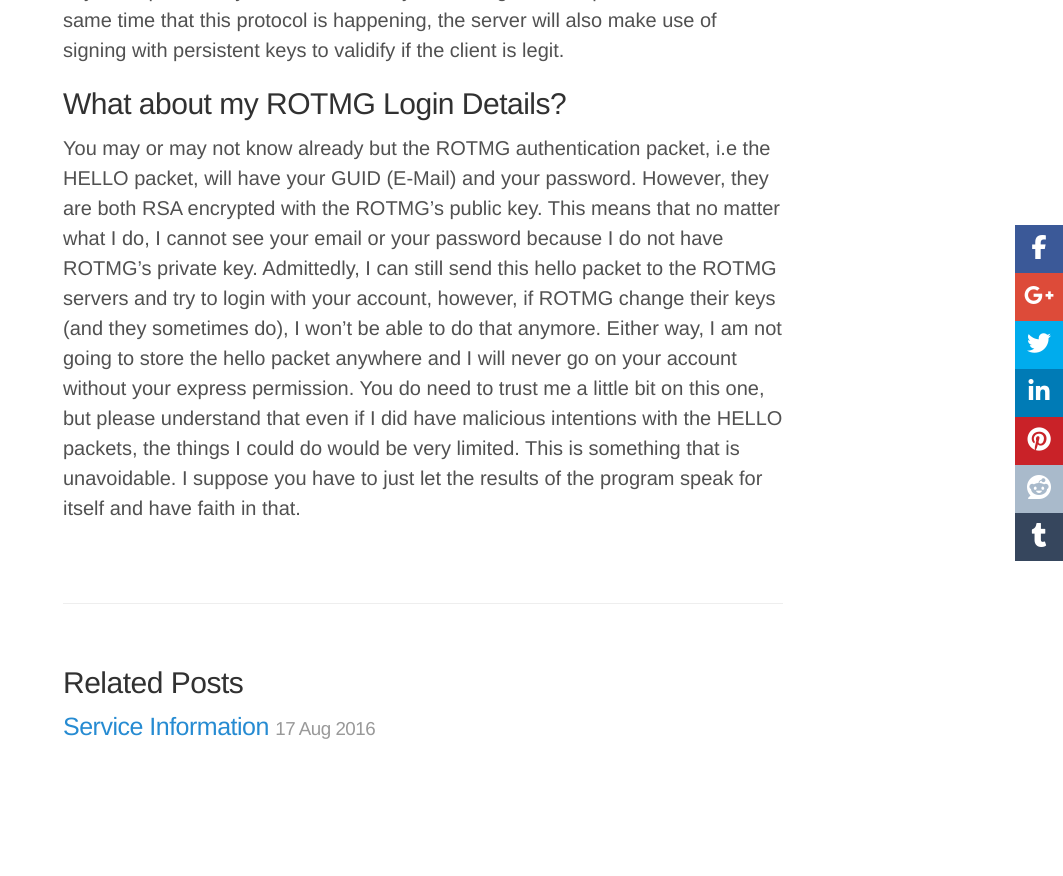
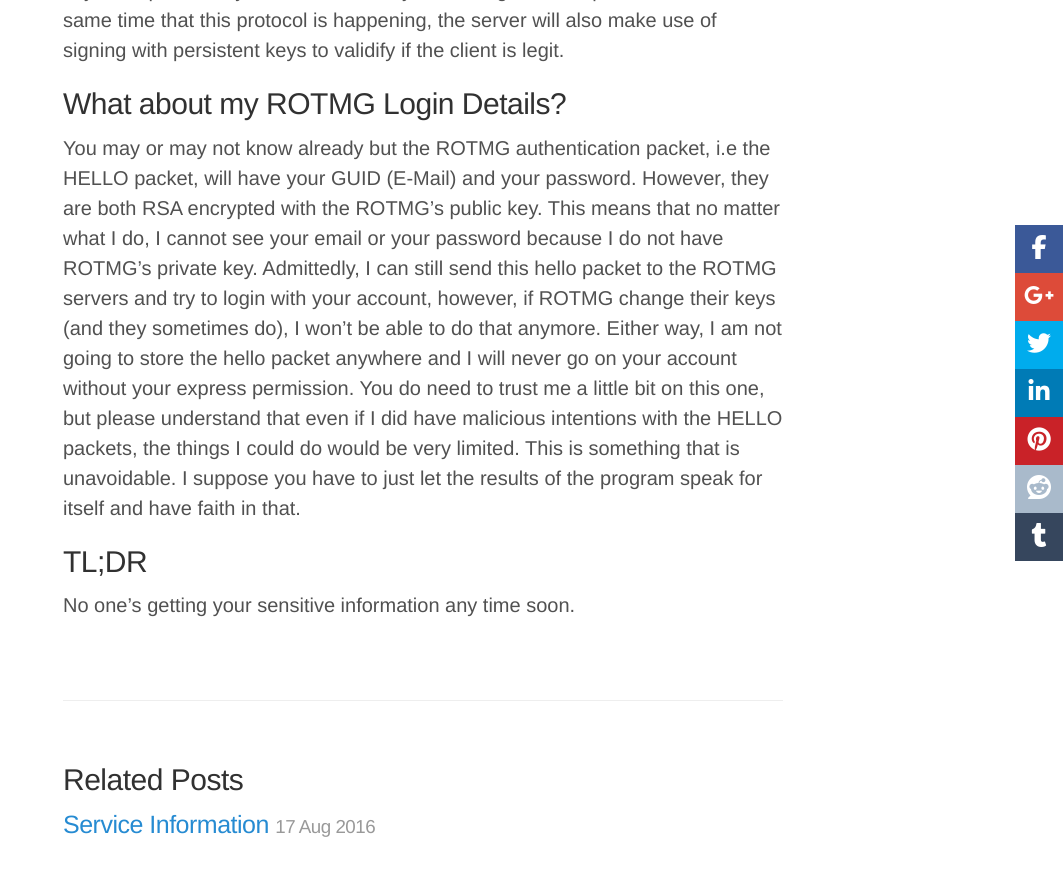
Before and after one commit to PixelZerg/PixelZFameBot, a Jekyll site: the page built from _posts/2016-08-17-security.markdown, in a window 1280 px wide and 900 px high, scrolled down 3799 px. Shown: the top 876 px of the window, without its empty margins (217-1280 px from the left). Built offline with Jekyll 4.4.1, drawn with Linux system fonts in a browser that asks for light colours; nearby versions of some CDN libraries; comment, search, counter and statistics services are not loaded; before the commit the page ends 4602 px from its top, so only the background shows below that.

Commit message:
Added TL;DR

```diff
--- a/_posts/2016-08-17-security.markdown
+++ b/_posts/2016-08-17-security.markdown
@@ -35,3 +35,6 @@ This is what will happen when you try and authenticate to my server. The public
 
 ## What about my ROTMG Login Details?
 You may or may not know already but the ROTMG authentication packet, i.e the HELLO packet, will have your GUID (E-Mail) and your password. However, they are both RSA encrypted with the ROTMG's public key. This means that no matter what I do, I cannot see your email or your password because I do not have ROTMG's private key. Admittedly, I can still send this hello packet to the ROTMG servers and try to login with your account, however, if ROTMG change their keys (and they sometimes do), I won't be able to do that anymore. Either way, I am not going to store the hello packet anywhere and I will never go on your account without your express permission. You do need to trust me a little bit on this one, but please understand that even if I did have malicious intentions with the HELLO packets, the things I could do would be very limited. This is something that is unavoidable. I suppose you have to just let the results of the program speak for itself and have faith in that.
+
+## TL;DR
+No one's getting your sensitive information any time soon.
```
